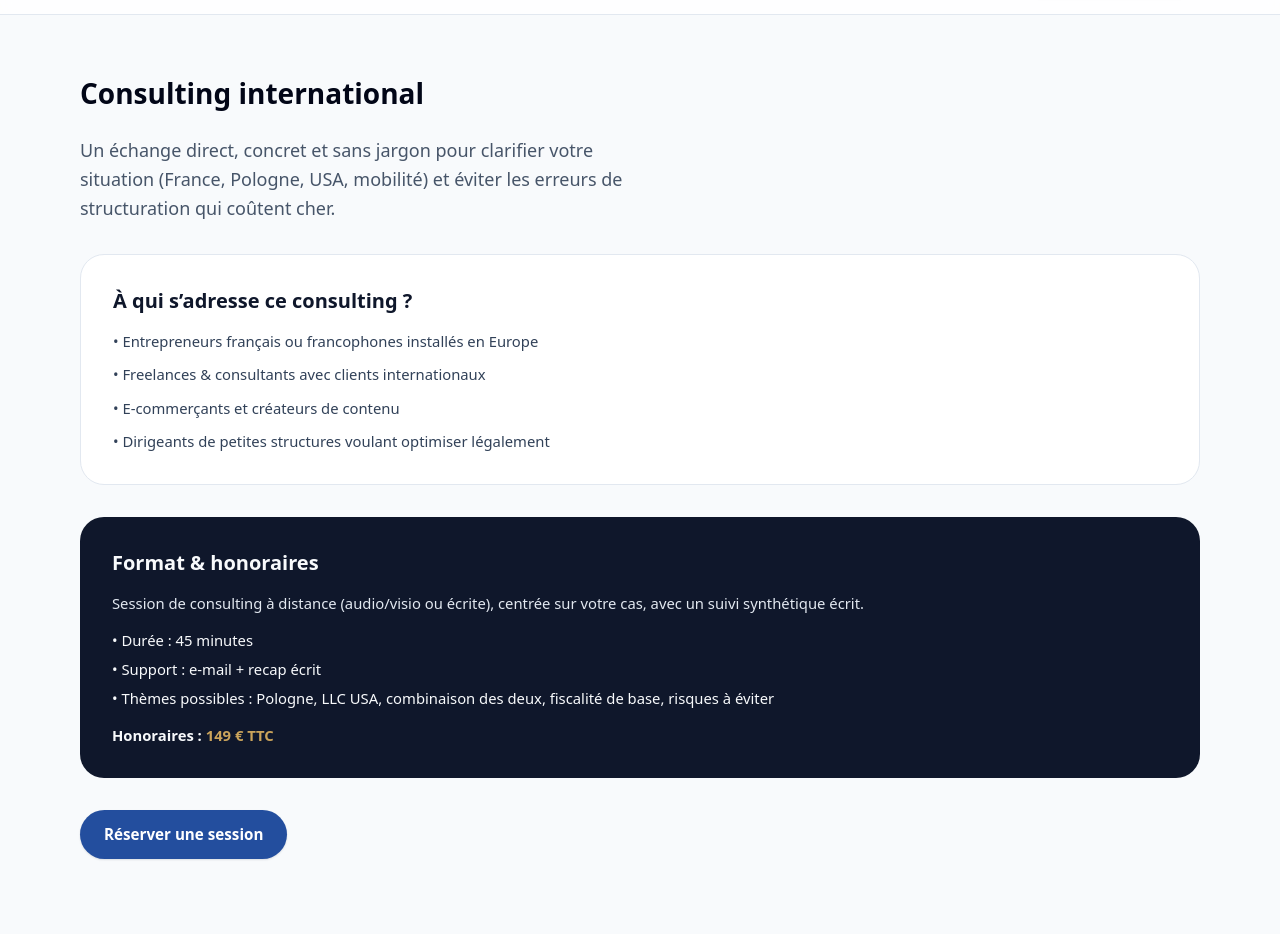
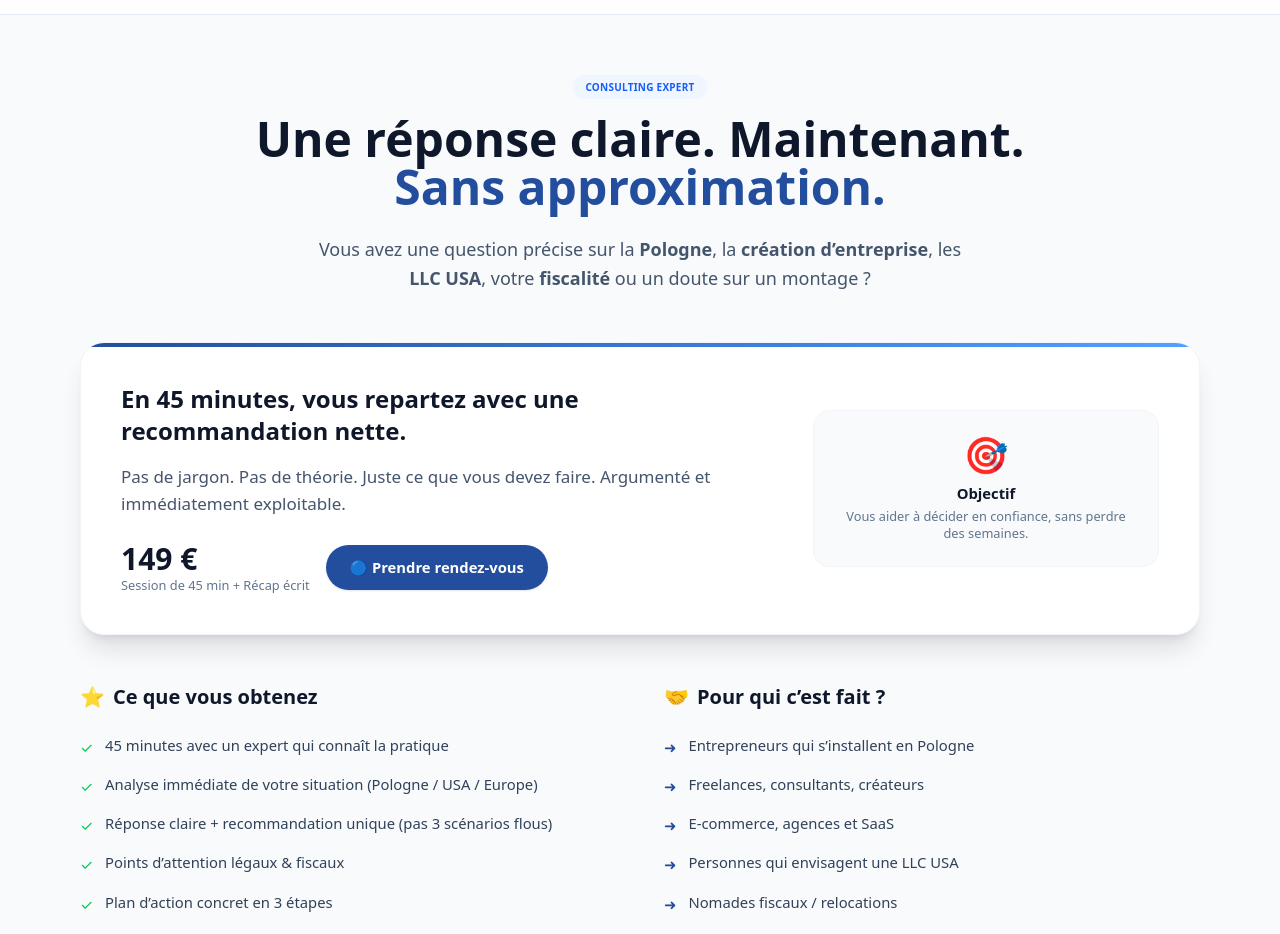
Before and after one commit to bridgelysite/website, a Next.js app: page /consulting-international in a window 1280 px wide. Shown: the part 63-997 px from the top of the page. Built offline with nearby package versions, Linux system fonts and the light colour scheme.

Commit message:
Update Consulting page with new copy and pricing

```diff
--- a/app/consulting-international/page.tsx
+++ b/app/consulting-international/page.tsx
@@ -1,62 +1,144 @@
-import type { Metadata } from "next";
 import Link from "next/link";
+import { BuyButton } from "@/components/BuyButton";
+import { Metadata } from "next";
 
 export const metadata: Metadata = {
-  title: "Consulting Fiscalité Internationale (Pologne, USA) | Bridgely",
-  description:
-    "Session de consulting 45 min pour entrepreneurs. Clarifiez votre situation fiscale et choisissez la meilleure structure (LLC USA, Société Pologne).",
+  title: "Consulting Expert | Bridgely",
+  description: "45 minutes avec un expert pour une recommandation nette sur votre projet Pologne ou LLC USA. Pas de théorie, un plan d'action concret.",
   alternates: {
-    canonical: "https://bridgely.fr/consulting-international",
+    canonical: "https://www.bridgely.fr/consulting-international",
   },
 };
 
 export default function ConsultingPage() {
   return (
-    <div className="section">
-      <div className="container-bridgely max-w-4xl">
-        <h1 className="section-title">Consulting international</h1>
-        <p className="section-subtitle mb-8">
-          Un échange direct, concret et sans jargon pour clarifier votre
-          situation (France, Pologne, USA, mobilité) et éviter les erreurs de
-          structuration qui coûtent cher.
-        </p>
-
-        <div className="bg-white border border-slate-200 rounded-3xl p-6 sm:p-8 mb-8">
-          <h2 className="text-xl font-semibold text-slate-900 mb-4">
-            À qui s’adresse ce consulting ?
-          </h2>
-          <ul className="space-y-3 text-sm text-slate-700">
-            <li>• Entrepreneurs français ou francophones installés en Europe</li>
-            <li>• Freelances & consultants avec clients internationaux</li>
-            <li>• E-commerçants et créateurs de contenu</li>
-            <li>• Dirigeants de petites structures voulant optimiser légalement</li>
-          </ul>
-        </div>
-
-        <div className="bg-slate-900 text-slate-50 rounded-3xl p-6 sm:p-8 mb-8">
-          <h2 className="text-xl font-semibold mb-4">
-            Format & honoraires
-          </h2>
-          <p className="text-sm text-slate-200 mb-4">
-            Session de consulting à distance (audio/visio ou écrite), centrée
-            sur votre cas, avec un suivi synthétique écrit.
-          </p>
-          <ul className="text-sm space-y-2 mb-4">
-            <li>• Durée : 45 minutes</li>
-            <li>• Support : e-mail + recap écrit</li>
-            <li>• Thèmes possibles : Pologne, LLC USA, combinaison des deux, fiscalité de base, risques à éviter</li>
-          </ul>
-          <p className="text-sm font-semibold">
-            Honoraires :{" "}
-            <span className="text-[color:var(--color-accent)]">
-              149 € TTC
-            </span>
+    <div className="section pb-20">
+      <div className="container-bridgely max-w-3xl">
+        {/* HERO SECTION */}
+        <div className="text-center mb-12">
+          <span className="inline-block px-3 py-1 text-[10px] font-bold uppercase tracking-wide text-blue-600 bg-blue-50 rounded-full mb-4">
+            Consulting Expert
+          </span>
+          <h1 className="text-3xl sm:text-4xl lg:text-5xl font-bold text-slate-900 mb-6">
+            Une réponse claire. Maintenant. <br />
+            <span className="text-[color:var(--color-primary)]">Sans approximation.</span>
+          </h1>
+          <p className="text-lg text-slate-600 max-w-2xl mx-auto leading-relaxed">
+            Vous avez une question précise sur la <strong>Pologne</strong>, la{" "}
+            <strong>création d’entreprise</strong>, les <strong>LLC USA</strong>
+            , votre <strong>fiscalité</strong> ou un doute sur un montage ?
           </p>
         </div>
 
-        <Link href="/contact" className="btn-primary">
-          Réserver une session
-        </Link>
+        {/* PROMESSE */}
+        <div className="bg-white rounded-3xl shadow-xl border border-slate-100 p-8 sm:p-10 mb-12 relative overflow-hidden">
+          <div className="absolute top-0 left-0 w-full h-1 bg-gradient-to-r from-[color:var(--color-primary)] to-blue-400"></div>
+
+          <div className="flex flex-col md:flex-row gap-8 items-center">
+            <div className="flex-1">
+               <h2 className="text-2xl font-bold text-slate-900 mb-4">
+                En 45 minutes, vous repartez avec une recommandation nette.
+              </h2>
+              <p className="text-slate-600 mb-6">
+                Pas de jargon. Pas de théorie. Juste ce que vous devez faire.
+                Argumenté et immédiatement exploitable.
+              </p>
+
+              <div className="flex items-center gap-4">
+                 <div className="flex flex-col">
+                    <span className="text-3xl font-bold text-slate-900">149 €</span>
+                    <span className="text-xs text-slate-500">Session de 45 min + Récap écrit</span>
+                 </div>
+                 <BuyButton
+                    priceId="price_1QjIkliRPyuf04COMX7O0M42" // ID TEMPORAIRE - À REMPLACER
+                    className="btn-primary px-6 py-3 text-sm shadow-lg shadow-blue-500/20"
+                 >
+                    🔵 Prendre rendez-vous
+                 </BuyButton>
+              </div>
+            </div>
+
+            {/* IMAGE ou VISUEL ABSTRAIT */}
+            <div className="w-full md:w-1/3 bg-slate-50 rounded-2xl p-6 border border-slate-100 text-center">
+                <div className="text-4xl mb-2">🎯</div>
+                <p className="text-sm font-semibold text-slate-900">Objectif</p>
+                <p className="text-xs text-slate-500 mt-1">
+                  Vous aider à décider en confiance, sans perdre des semaines.
+                </p>
+            </div>
+          </div>
+        </div>
+
+        {/* DÉTAILS : Ce que vous obtenez */}
+        <div className="grid md:grid-cols-2 gap-12 mb-16">
+          <div>
+            <h3 className="text-xl font-bold text-slate-900 mb-6 flex items-center gap-2">
+              <span className="text-amber-400">⭐</span> Ce que vous obtenez
+            </h3>
+            <ul className="space-y-4">
+              {[
+                "45 minutes avec un expert qui connaît la pratique",
+                "Analyse immédiate de votre situation (Pologne / USA / Europe)",
+                "Réponse claire + recommandation unique (pas 3 scénarios flous)",
+                "Points d’attention légaux & fiscaux",
+                "Plan d’action concret en 3 étapes",
+                "Récap écrit après la session (inclus)",
+              ].map((item, i) => (
+                <li key={i} className="flex items-start gap-3 text-slate-700 text-sm">
+                  <span className="text-green-500 mt-0.5">✓</span>
+                  <span>{item}</span>
+                </li>
+              ))}
+            </ul>
+          </div>
+
+          <div>
+            <h3 className="text-xl font-bold text-slate-900 mb-6 flex items-center gap-2">
+              <span className="text-blue-500">🤝</span> Pour qui c’est fait ?
+            </h3>
+             <ul className="space-y-4">
+              {[
+                "Entrepreneurs qui s’installent en Pologne",
+                "Freelances, consultants, créateurs",
+                "E-commerce, agences et SaaS",
+                "Personnes qui envisagent une LLC USA",
+                "Nomades fiscaux / relocations",
+                "Toute personne qui veut éviter les erreurs coûteuses",
+              ].map((item, i) => (
+                <li key={i} className="flex items-start gap-3 text-slate-700 text-sm">
+                  <span className="text-[color:var(--color-primary)] mt-0.5">➜</span>
+                  <span>{item}</span>
+                </li>
+              ))}
+            </ul>
+          </div>
+        </div>
+
+        {/* POURQUOI ÇA MARCHE */}
+        <div className="bg-slate-50 rounded-2xl p-8 border border-slate-200 text-center max-w-2xl mx-auto">
+          <h3 className="text-xl font-bold text-slate-900 mb-4">💬 Pourquoi ça marche si bien ?</h3>
+          <p className="text-slate-600 mb-6">
+            Parce que vous ne payez pas pour une conversation. <br/>
+            Vous payez pour une <strong>décision claire</strong>, basée sur :
+          </p>
+          <div className="flex flex-wrap justify-center gap-3 mb-6">
+            <span className="bg-white px-3 py-1.5 rounded-lg border border-slate-200 text-xs font-semibold text-slate-700 shadow-sm">15 ans d’expérience</span>
+            <span className="bg-white px-3 py-1.5 rounded-lg border border-slate-200 text-xs font-semibold text-slate-700 shadow-sm">Le terrain réel</span>
+            <span className="bg-white px-3 py-1.5 rounded-lg border border-slate-200 text-xs font-semibold text-slate-700 shadow-sm">Légal & Faisable</span>
+          </div>
+          <p className="text-sm font-medium text-slate-800 mb-8">
+            C’est net. Serein. Professionnel. <br/>
+            <span className="text-slate-500 font-normal">Pas de promesses magiques. Pas de bullshit.</span>
+          </p>
+
+          <BuyButton
+            priceId="price_1QjIkliRPyuf04COMX7O0M42" // ID TEMPORAIRE
+            className="btn-primary w-full sm:w-auto"
+          >
+            Prendre rendez-vous — 149 €
+          </BuyButton>
+        </div>
+
       </div>
     </div>
   );
```
